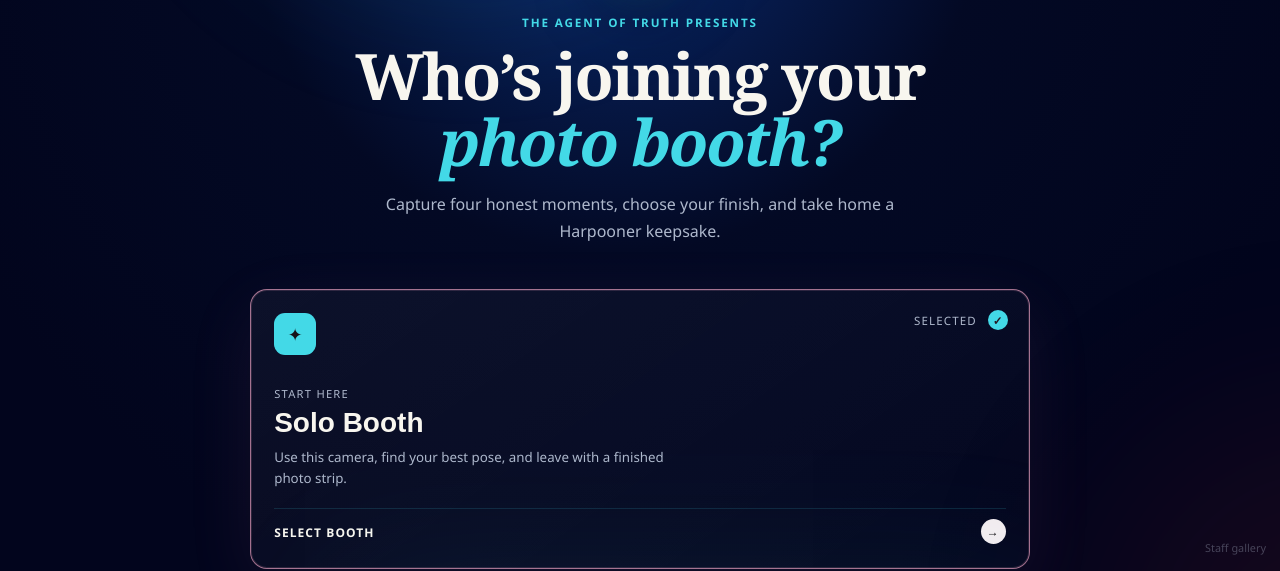
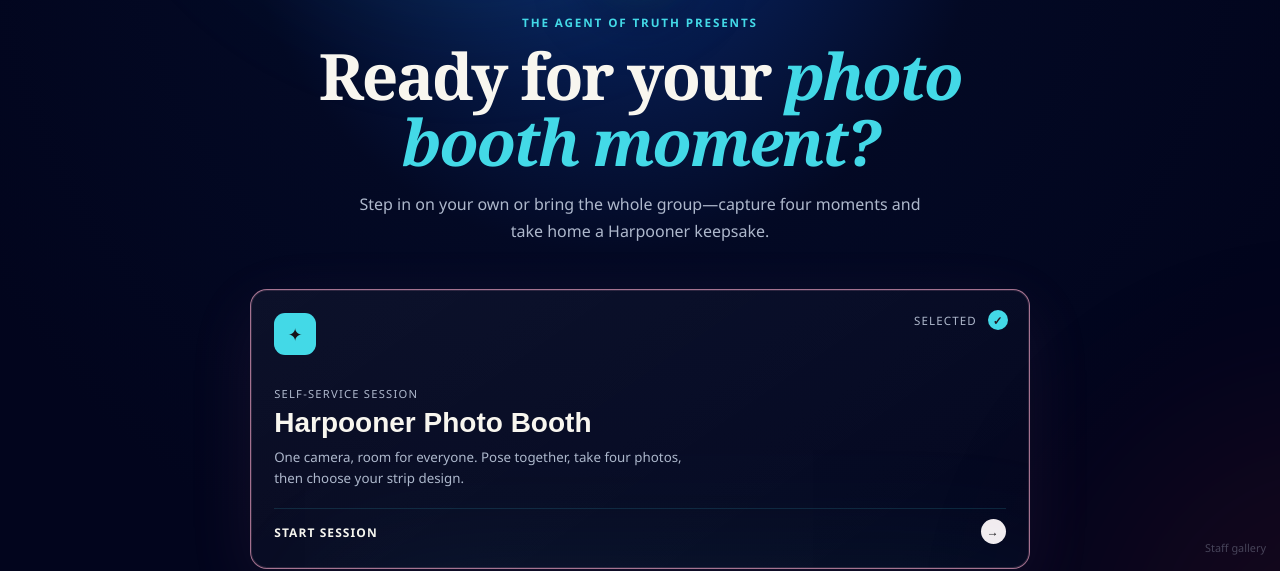
Before and after one commit to mo-rale/TheHarpoonerPhotoBooth, a website: page public/index.html in a window 1280 px wide. Shown: the part 235-806 px from the top of the page. Drawn offline with Linux system fonts and the light colour scheme; no server answers.

Commit message:
Clarify booth supports individuals and groups

```diff
--- a/public/index.html
+++ b/public/index.html
@@ -25,15 +25,15 @@
       <div class="intro">
         <img class="hero-logo" src="harpooner-logo.jpg" alt="The Harpooner Bisucandijay Campus logo">
         <p class="eyebrow">The agent of truth presents</p>
-        <h1 id="selectTitle">Who’s joining your <em>photo booth?</em></h1>
-        <p>Capture four honest moments, choose your finish, and take home a Harpooner keepsake.</p>
+        <h1 id="selectTitle">Ready for your <em>photo booth moment?</em></h1>
+        <p>Step in on your own or bring the whole group—capture four moments and take home a Harpooner keepsake.</p>
       </div>
       <div class="booth-grid">
         <button class="booth-card selected" type="button" aria-pressed="true">
           <span class="card-icon">✦</span><span class="card-state">Selected <b>✓</b></span>
-          <span class="card-kicker">Start here</span><strong>Solo Booth</strong>
-          <small>Use this camera, find your best pose, and leave with a finished photo strip.</small>
-          <span class="card-action">Select booth <b>→</b></span>
+          <span class="card-kicker">Self-service session</span><strong>Harpooner Photo Booth</strong>
+          <small>One camera, room for everyone. Pose together, take four photos, then choose your strip design.</small>
+          <span class="card-action">Start session <b>→</b></span>
         </button>
       </div>
       <div class="screen-footer">
```
